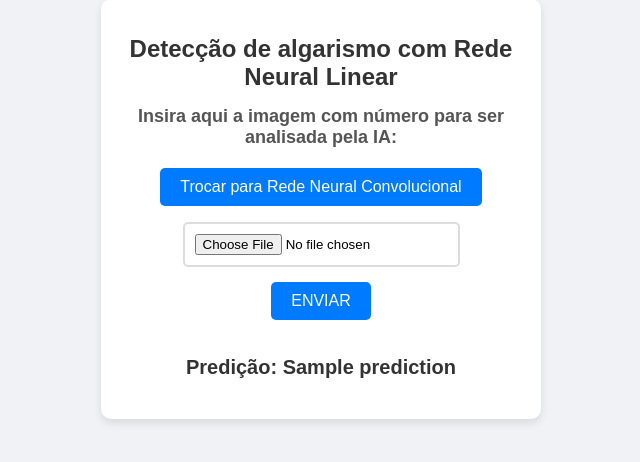
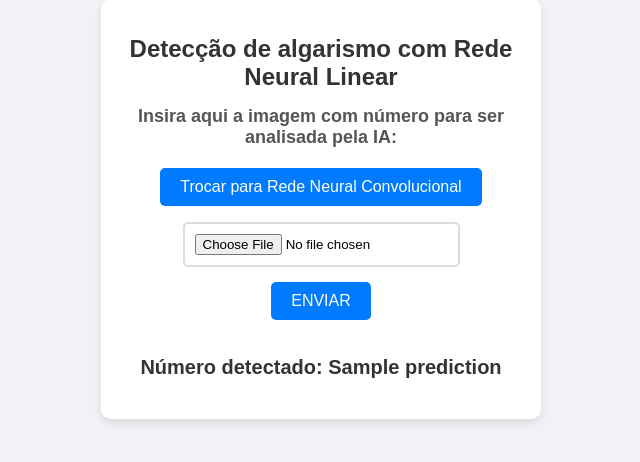
Before and after one commit to RaiDeOliveira/mnist-cnn-webapp, a Flask app: template web-app/templates/input_nn.html in a window 1280 px wide. Shown: the part 191-653 px from the top of the page, without its empty margins (319-959 px from the left). Run offline with Flask 3, Linux system fonts and the light colour scheme; the template is opened without the code that fills it: most values are stand-ins (such as "Sample title", 1, 10 or a date in 2020).

Commit message:
fix: troca 'predição' por 'número detectado'

```diff
--- a/web-app/app.py
+++ b/web-app/app.py
@@ -1,5 +1,3 @@
-import os
-import matplotlib.pyplot as plt
 from tensorflow.keras.models import load_model
 import numpy as np
 import cv2
--- a/web-app/templates/input_cnn.html
+++ b/web-app/templates/input_cnn.html
@@ -19,7 +19,7 @@
         </form>
 
         {% if prediction is not none %}
-            <h3>Predição: {{ prediction }}</h3>
+            <h3>Número detectado: {{ prediction }}</h3>
         {% endif %}
     </div>
 </body>
--- a/web-app/templates/input_nn.html
+++ b/web-app/templates/input_nn.html
@@ -19,7 +19,7 @@
         </form>
 
         {% if prediction is not none %}
-            <h3>Predição: {{ prediction }}</h3>
+            <h3>Número detectado: {{ prediction }}</h3>
         {% endif %}
     </div>
 </body>
```
